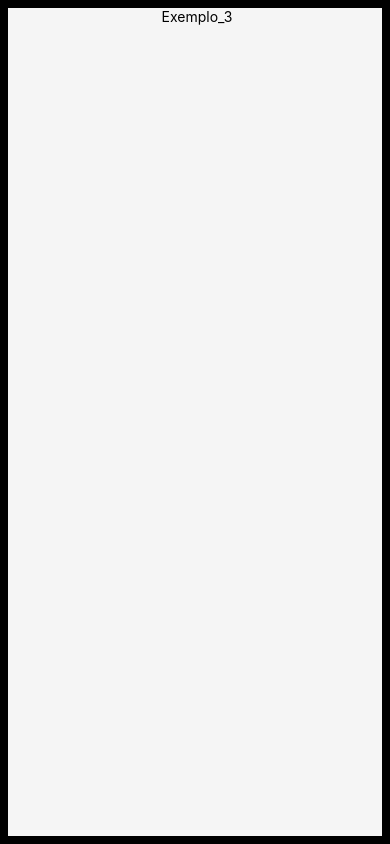
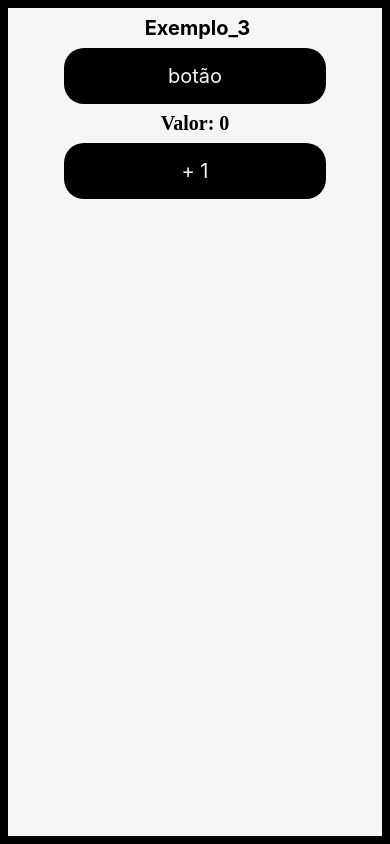
Before and after one commit to bezerra26007/react_native, a React Native app: screen / in a window 390 px wide. Built offline with nearby package versions, Linux system fonts and the light colour scheme.

Commit message:
aula_08/03/2024

```diff
--- a/src/atividade_1/ex_3/index.js
+++ b/src/atividade_1/ex_3/index.js
@@ -1,12 +1,43 @@
+ import React, {useState} from 'react';
+
  import {View, Text, TouchableOpacity} from 'react-native';
+
 
  import styles from './styles';
 
 
  export default function Exemplo_3 () {
+
+
+    const [numero, setNumero] = useState(0);
+
+    function Ola () {
+        alert (`olá ${nome}`);
+    };
+
+    function incremento () {
+        const inc = numero + 1;
+        setNumero(inc);
+        //console.log(numero);
+    }
+
     return(
         <View style={styles.container}>
-            <Text> Exemplo_3</Text>
+            <Text style={styles.titulo}> Exemplo_3</Text>
+
+        <TouchableOpacity style={styles.botao} onPress={()=> Ola('Gabriel')}>
+
+        <Text style={styles.txtBotao} >botão</Text>
+        </TouchableOpacity>
+        <text style={styles.titulo}> Valor: {numero}</text>
+
+        <TouchableOpacity style={styles.botao} onPress={()=> incremento()}>
+
+<Text style={styles.txtBotao} >+ 1</Text>
+</TouchableOpacity>
+
+
+
         </View>
     );
  }
--- a/src/atividade_1/ex_3/styles.js
+++ b/src/atividade_1/ex_3/styles.js
@@ -6,6 +6,30 @@ const styles = StyleSheet.create({
         backgroundColor: '#f5f5f5',
         width: '100%',
         alignItems: 'center',
+    },
+    titulo  : {
+        fontSize: 20,
+        fontWeight: 'bold',
+        margin : 8,
+        marginbottom: 20,
+
+    },
+
+    botao: {
+        width: '70%',
+        padding: 16,
+        backgroundColor: '#000',
+        color: '#f5f5f5',
+        fontsize:20,
+        borderRadius: 20,
+        alignItems:'center'
+
+
+    },
+
+    txtBotao: {
+        color: '#f5f5f5',
+        fontSize:20,
     }
 });
 
```
